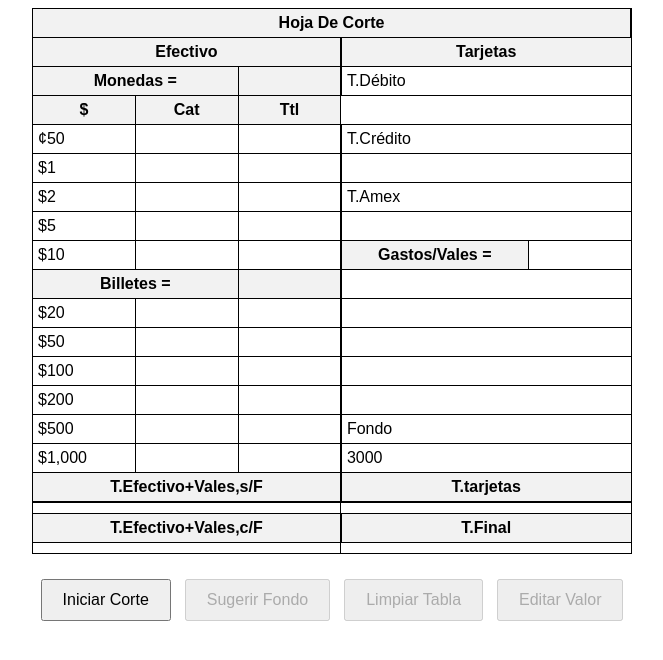
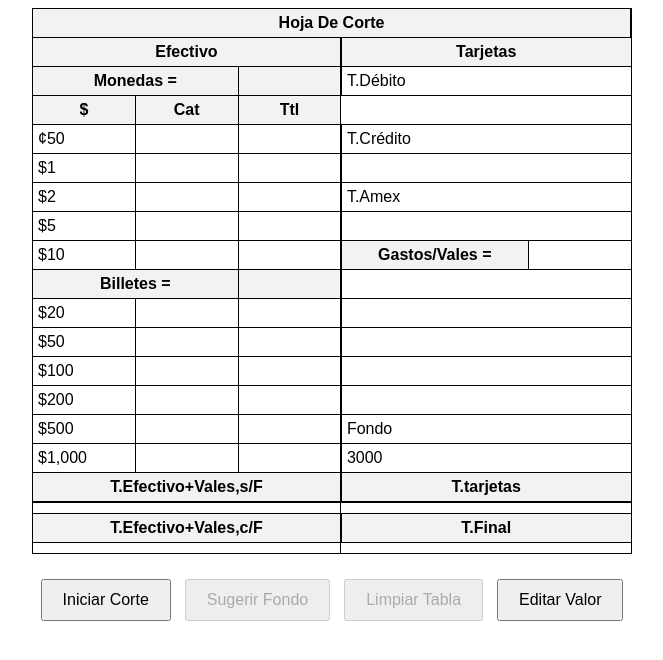
Before and after one commit to angelaramiz/HojaCorte, a plain HTML site: page index.html in a window 1280 px wide. Shown: the whole page, without its empty margins (308-971 px from the left). Drawn offline with Linux system fonts and the light colour scheme; some packages are replaced by stand-ins of ours; a script that the page names is missing.

Commit message:
Update index.html

```diff
--- a/index.html
+++ b/index.html
@@ -217,7 +217,7 @@
         <button class="swal2-styled" onclick="iniciarCorte()">Iniciar Corte</button>
         <button class="swal2-styled" id="sugerirFondoBtn" onclick="sugerirFondo()" disabled>Sugerir Fondo</button>
         <button class="swal2-styled" id="limpiarTablaBtn" onclick="limpiarTabla()" disabled>Limpiar Tabla</button>
-        <button class="swal2-styled" id="editarValorBtn" onclick="habilitarEdicion()" disabled >Editar Valor</button>
+        <button class="swal2-styled" id="editarValorBtn" onclick="habilitarEdicion()" >Editar Valor</button>
     </div>
     <script src="https://cdn.jsdelivr.net/npm/sweetalert2@11"></script>
     <script src="script.js"></script>
```
